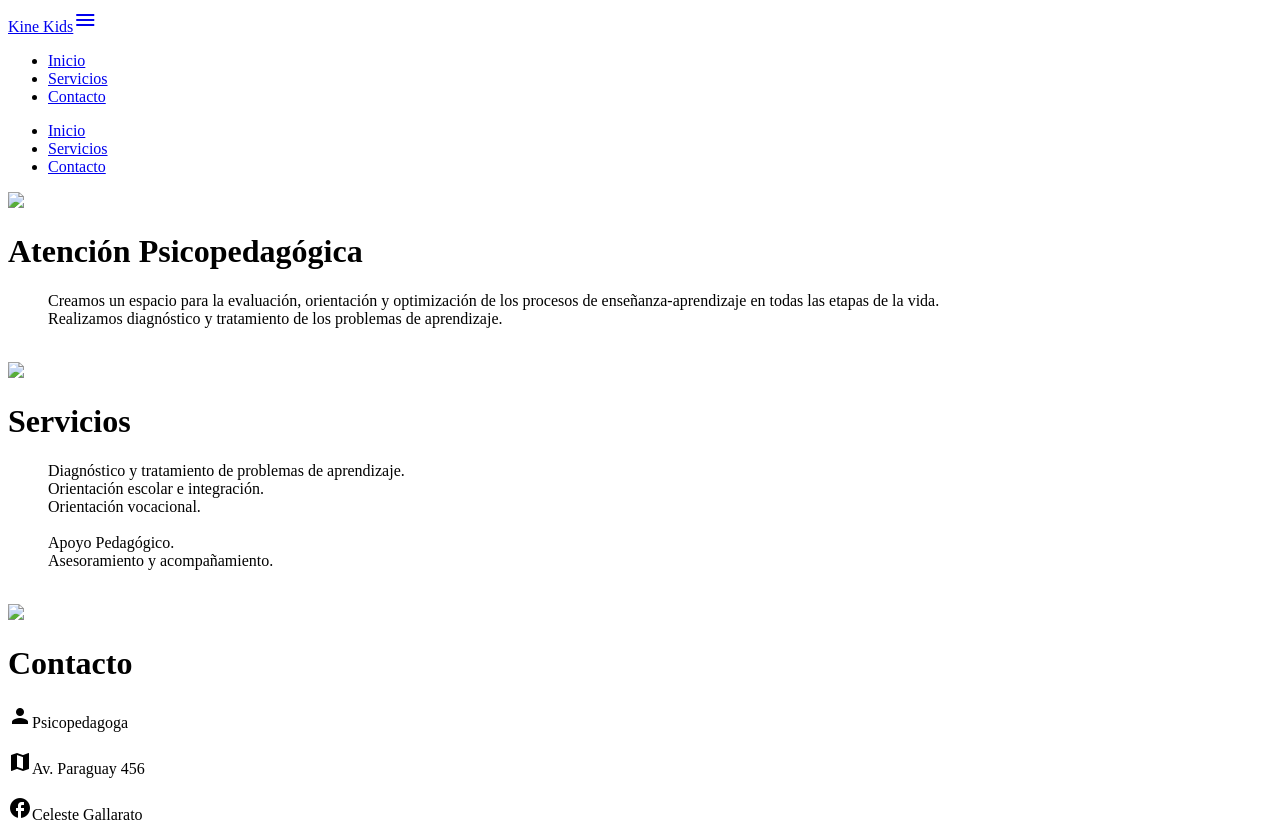
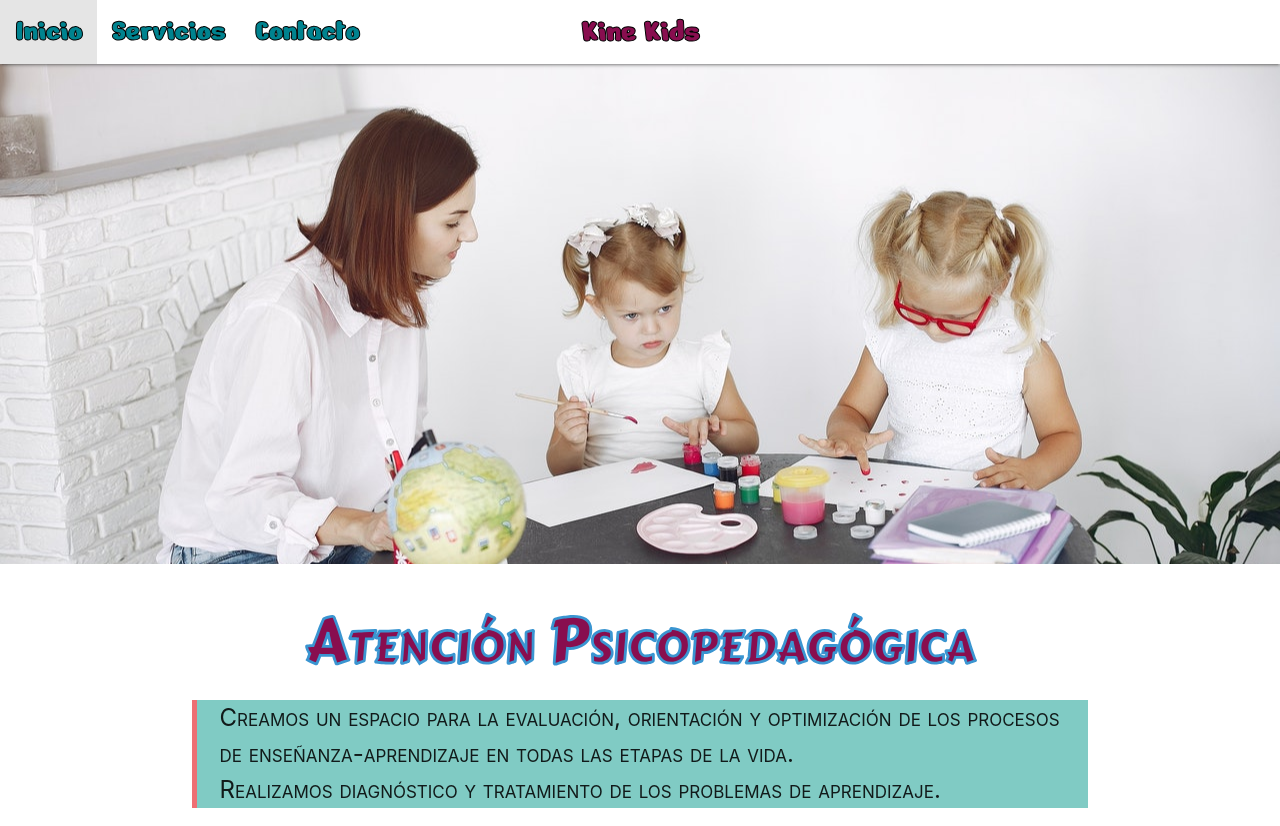
Before and after one commit to celeste0803/celeste.gallarato.psicopedagoga, a website: page index.html in a window 1280 px wide. Shown: the top 826 px of the page. Drawn offline with Linux system fonts and the light colour scheme; the site is published under a folder, as on GitHub Pages, so addresses that start at the root find nothing.

Commit message:
Update index.html

```diff
--- a/index.html
+++ b/index.html
@@ -6,8 +6,8 @@
   <meta http-equiv="X-UA-Compatible" content="IE=Edge"/>
   <meta name="viewport" content="width=device-width" initial-scale="1"/>
   <link href="https://fonts.googleapis.com/icon?family=Material+Icons" rel="stylesheet"/>
-  <link rel="stylesheet" href="/css/materialize.min.css" media="screen,projection"/>
-  <link rel="stylesheet" href="/css/style.css"/>
+  <link rel="stylesheet" href="css/materialize.min.css" media="screen,projection"/>
+  <link rel="stylesheet" href="css/style.css"/>
   <body>
     <div class="navbar-fixed">
       <nav class="white">
@@ -26,26 +26,26 @@
       </ul>
     </div>
     <div class="parallax-container">
-      <div class="parallax"> <img src="/img/parallax1.jpg"/></div>
+      <div class="parallax"> <img src="img/parallax1.jpg"/></div>
     </div><a class="center pink-text text-darken-4 tSection" name="inicio">
       <h1>Atención Psicopedagógica</h1></a>
     <div class="container teal lighten-3">
       <blockquote>Creamos un espacio para la evaluación, orientación y optimización de los procesos de enseñanza-aprendizaje en todas las etapas de la vida. </br> Realizamos diagnóstico y tratamiento de los problemas de aprendizaje.</blockquote>
     </div></br>
     <div class="parallax-container">
-      <div class="parallax"><img src="/img/parallax2.jpg"/></div>
+      <div class="parallax"><img src="img/parallax2.jpg"/></div>
     </div><a class="center pink-text text-darken-4 tSection" name="servicio">
       <h1>Servicios</h1></a>
     <div class="container teal lighten-3">
       <blockquote>Diagnóstico y tratamiento de problemas de aprendizaje. </br> Orientación escolar e integración. </br> Orientación vocacional. </br></br> Apoyo Pedagógico. </br> Asesoramiento y acompañamiento.</blockquote>
     </div></br>
     <div class="parallax-container">
-      <div class="parallax"><img src="/img/parallax3.jpg"/></div>
+      <div class="parallax"><img src="img/parallax3.jpg"/></div>
     </div><a class="center pink-text text-darken-4 tSection" name="contacto">
       <h1>Contacto</h1></a>
     <div class="container"><i class="material-icons menu cyan-text text-darken-1 center pieI">person</i><a class="black-text pieT">Psicopedagoga </br></br></a><i class="material-icons menu cyan-text text-darken-1 center pieI">map</i><a class="black-text pieT">Av. Paraguay 456 </br></br></a><i class="material-icons menu cyan-text text-darken-1 center pieI">facebook</i><a class="black-text pieT">Celeste Gallarato </br></br></a><i class="material-icons menu cyan-text text-darken-1 center pieI">local_phone</i><a class="black-text pieT">3624791320 </br></br></a></div>
-    <script src="/js/jquery.min.js"></script>
-    <script src="/js/materialize.min.js"></script>
-    <script src="/js/javascript.js"></script>
+    <script src="js/jquery.min.js"></script>
+    <script src="js/materialize.min.js"></script>
+    <script src="js/javascript.js"></script>
   </body>
 </head>
```
